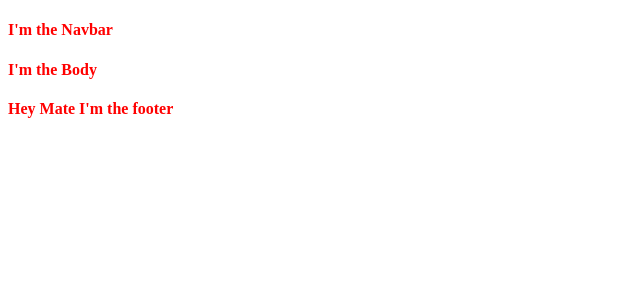
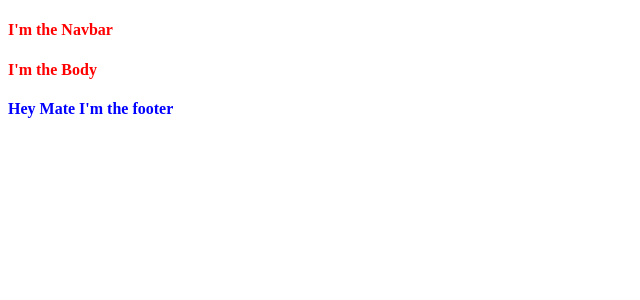
Before and after one commit to vishwas-c/React-practice, a React (Create React App) app: page / in a window 1280 px wide. Shown: the top 300 px of the page, without its empty margins (0-640 px from the left). Built offline with nearby package versions, Linux system fonts and the light colour scheme.

Commit message:
Used Classname for Styling

```diff
--- a/src/App.css
+++ b/src/App.css
@@ -1,3 +1,6 @@
 h4 {
   color: red;
 }
+.onlyme {
+  color: blue;
+}
--- a/src/components/Footer.js
+++ b/src/components/Footer.js
@@ -3,7 +3,7 @@ import React from 'react'
 function Footer() {
   return (
     <footer>
-      <h4>Hey Mate I'm the footer</h4>
+      <h4 className="onlyme">Hey Mate I'm the footer</h4>
     </footer>
   )
 }
```
